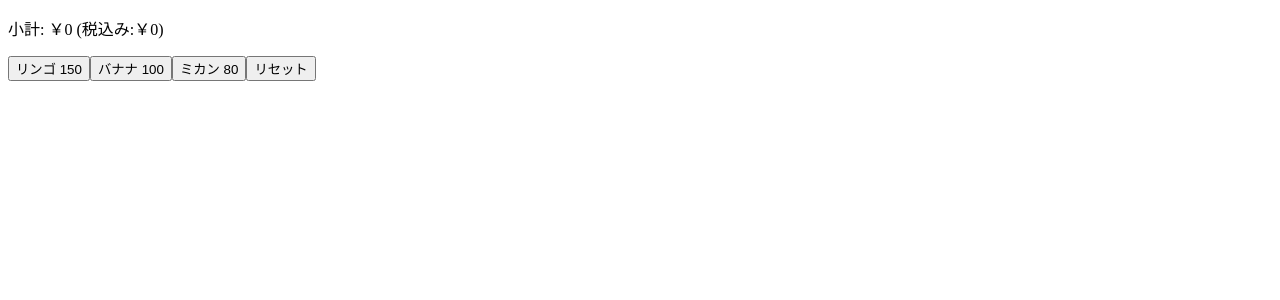
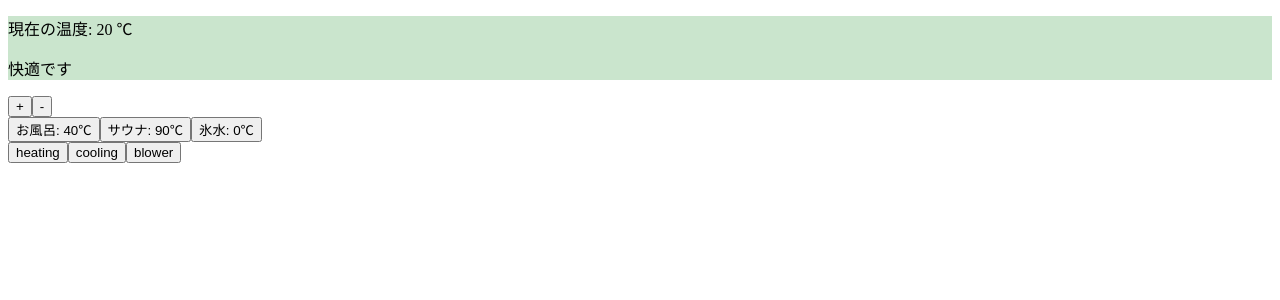
Before and after one commit to hibichan1789/react-practice, a React (Vite) app: page / in a window 1280 px wide. Shown: the top 300 px of the page. Built offline with nearby package versions, Linux system fonts and the light colour scheme.

Commit message:
temperature

```diff
--- a/src/App.tsx
+++ b/src/App.tsx
@@ -1,69 +1,85 @@
 // src/App.tsx
 
 import { useState } from "react";
-import { v4 as uuidv4 } from "uuid";
-type Product = {
-  name:string;
-  price:number;
-}
-type TotalPriceProps = {
-  price:number;
-  priceTaxIncluded:number;
-}
-function DisplayTotalPrice({price, priceTaxIncluded}:TotalPriceProps){
-  return <p>小計: {formatPrice(price)} (税込み:{formatPrice(priceTaxIncluded)})</p>
-}
-function ProductByButton({name, price, handleClick}:Product&{handleClick:()=>void}){
-  return <button onClick={handleClick}>{name} {price}</button>
-}
-function DisplayLogs({logs, handleDelete}:{logs:ProductLog[], handleDelete:(id:string)=>void}){
+
+function TempDisplay({temperature, currentOperation}:{temperature:number; currentOperation:Operation}){
+  const message = getTempMessage(temperature);
+  const style = getDisplayStyle(currentOperation);
   return(
-    <ul>
-      {logs.map(log=><li key={log.id}>{log.name} {formatPrice(log.price)}<button onClick={()=>handleDelete(log.id)}>削除</button></li>)}
-    </ul>
+    <div style={style}>
+      <p>現在の温度: {temperature} ℃</p>
+      <p>{message}</p>
+    </div>
   );
 }
-const products:Product[] = [
-  {name:"リンゴ", price:150},
-  {name:"バナナ", price:100},
-  {name:"ミカン", price:80}
+function getDisplayStyle(operation:Operation){
+  if(operation === "heating"){
+    return {backgroundColor:"rgb(191, 56, 56)"};
+  }
+  else if(operation === "cooling"){
+    return {backgroundColor:"rgba(149, 204, 255, 1)"};
+  }
+  return {backgroundColor:"rgba(202, 229, 205, 1)"}
+}
+function getTempMessage(temperature:number){
+  const isHot = temperature >= 30;
+  const isCold = temperature <= 10;
+  const isComfortable = !isHot && !isCold;
+  const message = isComfortable ? "快適です" : (isHot ? "暑すぎます" : "寒すぎます");
+  return message;
+}
+function ChangeTemperatureButton({isWarm, handleClick}:{isWarm:boolean, handleClick:(isWarm:boolean)=>void}){
+  return <button onClick={()=>handleClick(isWarm)}>{isWarm ? "+" : "-"}</button>
+}
+function ChangeTemplateTemperature({name, temperature, handleClick}:TemplateTemperature&{handleClick:(temperature:number)=>void}){
+  return <button onClick={()=>handleClick(temperature)}>{name}: {temperature}℃</button>
+}
+function ChangeOperation({operation, handleClick}:{operation:Operation; handleClick:(operation:Operation)=>void}){
+  return <button onClick={()=>handleClick(operation)}>{operation}</button>
+}
+type Operation = "heating"|"cooling"|"blower";
+const INITIAL_TEMPERATURE = 20;
+type TemplateTemperature = {
+  name:string;
+  temperature:number;
+}
+const templateTemperatures:TemplateTemperature[] = [
+  {name:"お風呂", temperature:40},
+  {name:"サウナ", temperature:90},
+  {name:"氷水", temperature:0}
 ]
-type ProductLog = Product&{id:string};
-const TAX = 1.1;
-export default function ShoppingApp(){
-  const [productLogs, setProductLogs] = useState<ProductLog[]>([]);
-  const currentTotal = productLogs.reduce((total, log)=> total + log.price, 0);
-  function handleBuy(name:string, price:number){
-    const newLogs:ProductLog[] = [...productLogs, {id:uuidv4(), name, price}]
-    setProductLogs(newLogs);
+export default function ThermostatApp(){
+  const [currentTemperature, setCurrentTemperature] = useState<number>(INITIAL_TEMPERATURE);
+  const [currentOperation, setCurrentOperation] = useState<Operation>("blower");
+  function handleTemperature(isWarm:boolean){
+    if(isWarm){
+      setCurrentTemperature(currentTemperature + 1);
+    }
+    else{
+      setCurrentTemperature(currentTemperature - 1);
+    }
   }
-  function handleReset(){
-    setProductLogs([]);
+  function handleTemplateTemperature(temperature:number){
+    setCurrentTemperature(temperature);
   }
-  function handleDelete(id:string){
-    const deletedLogs = productLogs.filter(log => log.id !== id);
-    setProductLogs(deletedLogs);
+  function handleOperation(operation:Operation){
+    setCurrentOperation(operation);
   }
-  const priceTaxIncluded = calculateTaxIncluded(currentTotal);
   return(
     <>
-      <DisplayTotalPrice price={currentTotal} priceTaxIncluded={priceTaxIncluded}/>
+      <TempDisplay temperature={currentTemperature} currentOperation={currentOperation}/>
       <div>
-        {products.map((product, productIndex)=><ProductByButton key={productIndex} name={product.name} price={product.price} handleClick={()=>handleBuy(product.name, product.price)} />)}
-        <button onClick={handleReset}>リセット</button>
+        <ChangeTemperatureButton isWarm={true} handleClick={handleTemperature}/>
+        <ChangeTemperatureButton isWarm={false} handleClick={handleTemperature}/>
       </div>
-      <DisplayLogs logs={productLogs} handleDelete={handleDelete}/>
+      <div>
+        {templateTemperatures.map(item => <ChangeTemplateTemperature key={item.name} name={item.name} temperature={item.temperature} handleClick={handleTemplateTemperature}/>)}
+      </div>
+      <div>
+        <ChangeOperation handleClick={handleOperation} operation="heating"/>
+        <ChangeOperation handleClick={handleOperation} operation="cooling"/>
+        <ChangeOperation handleClick={handleOperation} operation="blower"/>
+      </div>
     </>
   );
 }
-
-// utils関数
-function calculateTaxIncluded(price:number):number{
-  return Math.floor(price * TAX);
-}
-function formatPrice(price:number):string{
-  return price.toLocaleString("ja-JP", {
-    style:"currency",
-    currency:"JPY"
-  })
-}
```
